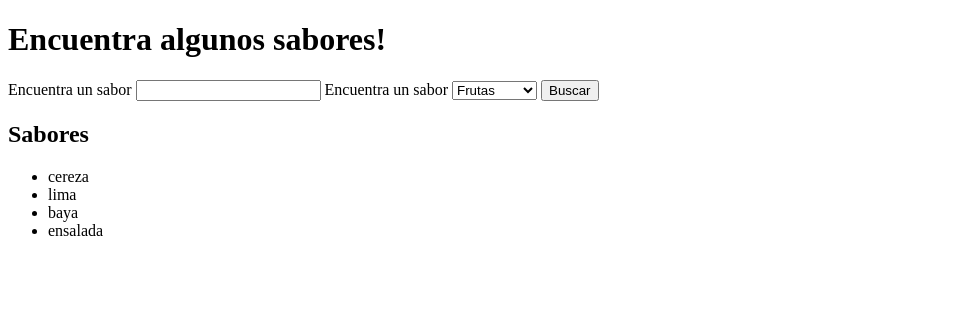
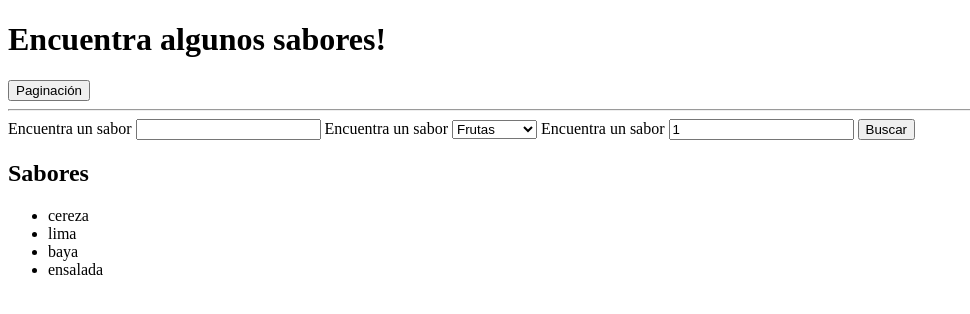
Before and after one commit to RbnMach/buscador_sveltekit, a SvelteKit app: page / in a window 1280 px wide. Shown: the top 314 px of the page, without its empty margins (0-970 px from the left). Built offline with nearby package versions, Linux system fonts and the light colour scheme.

Commit message:
ejemplo de buscador 2

```diff
--- a/package.json
+++ b/package.json
@@ -57,6 +57,7 @@
 		"editorjs-latex": "^1.0.4",
 		"editorjs-mermaid": "^1.0.0",
 		"editorjs-paragraph-with-alignment": "^3.0.0",
-		"editorjs-telegram-post": "^1.0.6"
+		"editorjs-telegram-post": "^1.0.6",
+		"svelte-select": "^5.7.0"
 	}
 }
--- a/src/routes/+page.server.ts
+++ b/src/routes/+page.server.ts
@@ -2,13 +2,14 @@ export const load = async ({ url }) => {
 	const biblioteca = ['cereza', 'lima', 'baya', 'ensalada'];
 
 	// your search logic goes here
-	const buscar_sabor = url.searchParams.get('buscar_sabor') ?? '';
-    const buscar_tipo = url.searchParams.get('buscar_tipo') ?? '';
+	const buscar_sabor = url.searchParams.get('buscar_sabor');
+	const buscar_tipo = url.searchParams.get('buscar_tipo');
+	const buscar_paginacion = url.searchParams.get('buscar_paginacion');
 
-    //datos que recibo del buscador
-    console.log(buscar_sabor, buscar_tipo);
+	//datos que recibo del buscador
+	console.log(buscar_sabor, buscar_tipo, buscar_paginacion);
 
-	const lista_sabores = biblioteca.filter((el) => el.includes(buscar_sabor));
+	const lista_sabores = biblioteca.filter((el) => el.includes(buscar_sabor ?? ''));
 
 	return {
 		lista_sabores
--- a/src/routes/+page.svelte
+++ b/src/routes/+page.svelte
@@ -4,11 +4,9 @@
 	export let data;
 
 	function debounce(func: any, delay: number) {
-		let timeoutId: number;
-
+		let timeoutId: any;
 		return function (...args: any) {
 			clearTimeout(timeoutId);
-
 			timeoutId = setTimeout(() => {
 				// @ts-ignore
 				func.apply(this, args);
@@ -17,21 +15,44 @@
 	}
 
 	const search = (e: any) => {
-		e.target.form.requestSubmit();
+		const form = document.getElementById('your-form-id') as HTMLFormElement;
+		form?.requestSubmit();
+		// e.target.form.requestSubmit();
 	};
 
 	const debounceSearch = debounce(search, 400);
+
+	let varPaginacion = $page.url.searchParams.get('buscar_paginacion') || 1;
+	let varSabor = $page.url.searchParams.get('buscar_sabor') || '';
+
+	function sumaPag() {
+		varPaginacion = Number(varPaginacion) + 1;
+	}
 </script>
 
 <h1>Encuentra algunos sabores!</h1>
-<form data-sveltekit-keepfocus data-sveltekit-replacestate method="GET">
+
+<button
+	type="button"
+	on:click={() => {
+		sumaPag();
+		debounceSearch();
+	}}>Paginación</button
+>
+<hr />
+
+<form data-sveltekit-keepfocus data-sveltekit-replacestate method="GET" id="your-form-id">
 	<label for="buscar-input"> Encuentra un sabor </label>
-	<input autocomplete="off" on:input={debounceSearch} id="buscar-input" name="buscar_sabor" type="search" value={$page.url.searchParams.get('buscar_sabor')} />
+	<input autocomplete="off" on:input={debounceSearch} id="buscar-input" name="buscar_sabor" type="search" value={varSabor} />
 	<label for="select"> Encuentra un sabor </label>
 	<select id="select" name="buscar_tipo" on:change={debounceSearch}>
 		<option value="frutas" selected>Frutas</option>
 		<option value="ensaladas">Ensaladas</option>
 	</select>
+
+	<label for="buscar-paginacion"> Encuentra un sabor </label>
+	<input autocomplete="off" on:input={debounceSearch} id="buscar-paginacion" name="buscar_paginacion" type="search" value={varPaginacion} />
+
 	<button>Buscar</button>
 	{#if $navigating}
 		Cargando...
```
Also changed, not shown: 1 other file (tests, documents, lock files or other folders).
